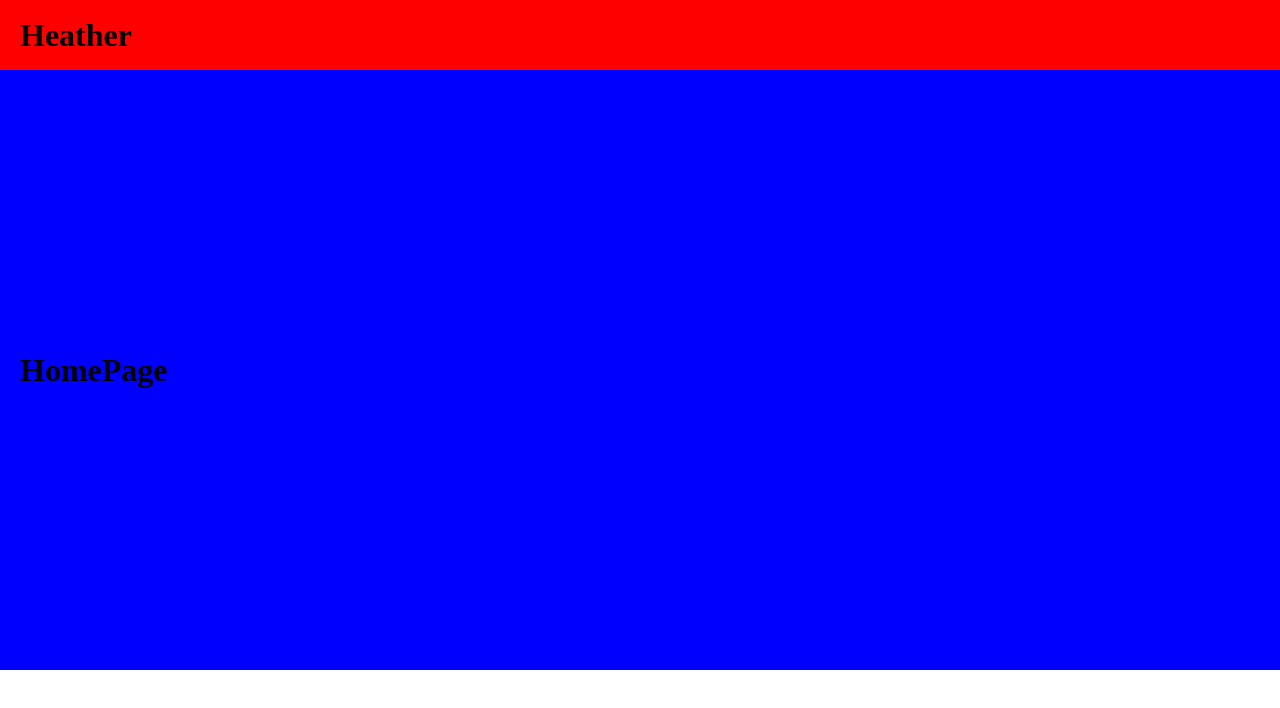
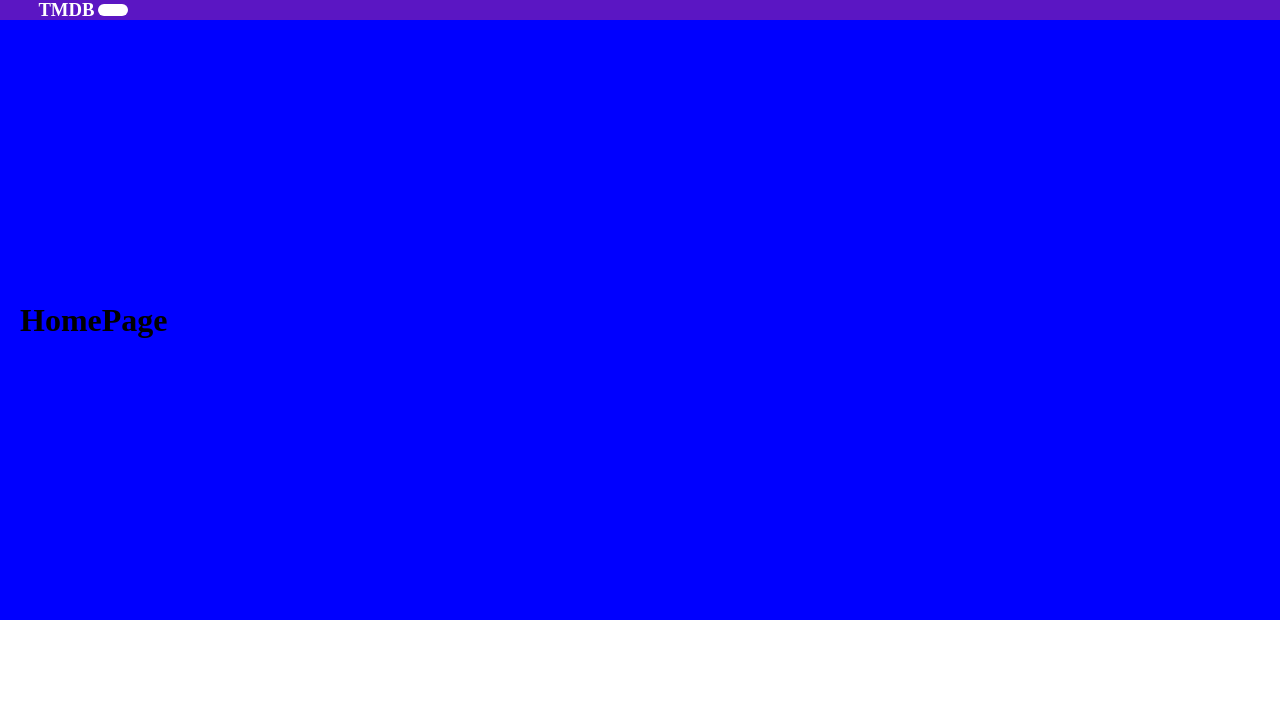
Before and after one commit to GabrielGCJ/Promobit-Project-, a React (Create React App) app: page / in a window 1280 px wide. Shown: the top 708 px of the page. Built offline with nearby package versions, Linux system fonts and the light colour scheme.

Commit message:
Ajuste do header e adição de logo

```diff
--- a/src/Componentes/Header/Header.js
+++ b/src/Componentes/Header/Header.js
@@ -1,11 +1,12 @@
-import { ContainerHeader } from "./styled"
+import { ContainerHeader,DivLogo} from "./styled"
 
 const Header = () => {
 
     return(
 
         <ContainerHeader>
-            <h1> Heather </h1>
+            <h3> TMDB </h3>
+            <DivLogo></DivLogo>
         </ContainerHeader>
     )
 }
--- a/src/Componentes/Header/styled.js
+++ b/src/Componentes/Header/styled.js
@@ -3,10 +3,20 @@ import styled from "styled-components"
 export const ContainerHeader = styled.div`
     display:flex ;
     align-items: center ;
-    height: 70px;
-    background-color: red;
+    height: 20px;
+    background-color: rgb(91,22,195);
+    color: white ;
 
-    h1{
-        padding: 20px;
+    h3{
+        padding-left: 3%;
+        padding-right: 3px;
     }
 `
+
+export const DivLogo = styled.div`
+
+    width: 30px;
+    height: 12px ;
+    background-color: white ;
+    border-radius: 20px;
+`
```
